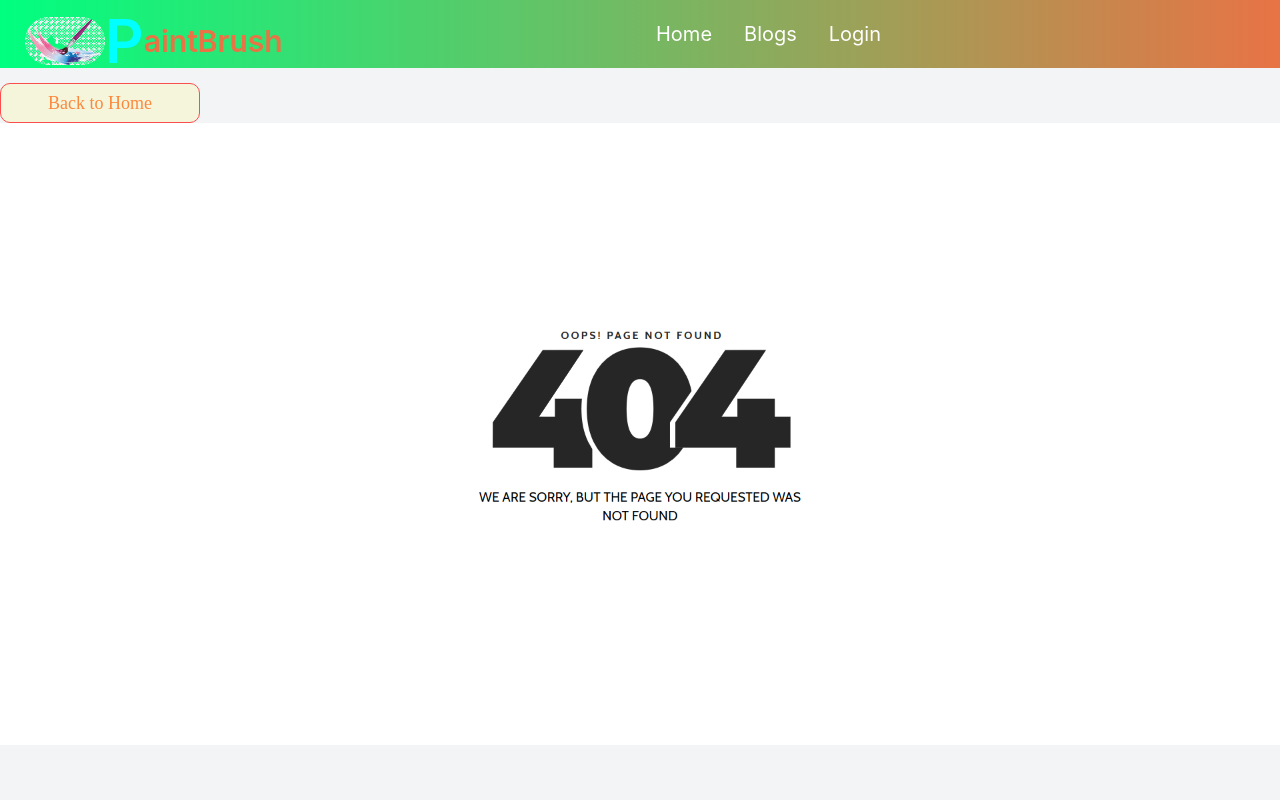
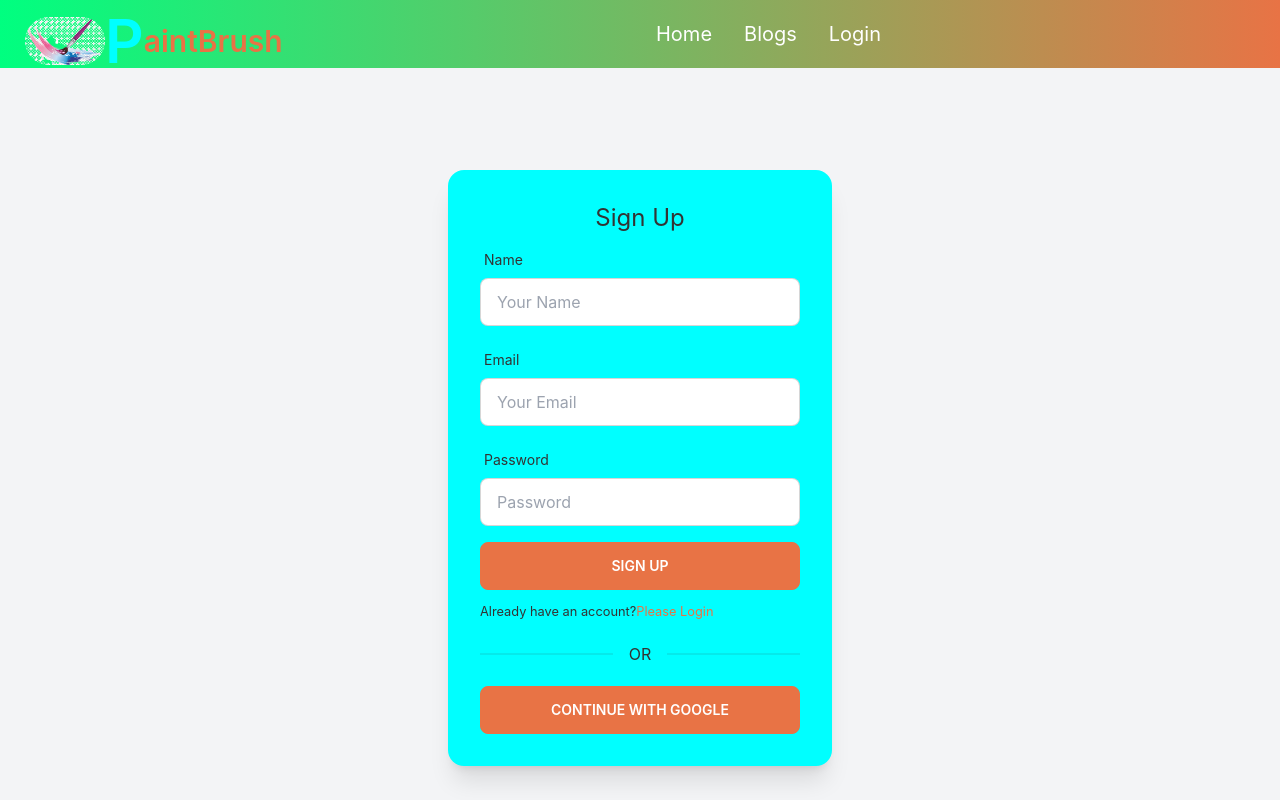
Before and after one commit to ahatasam2573/paintBrush-client, a React (Create React App) app: page /signup in a window 1280 px wide. Shown: the top 800 px of the page. Built offline with nearby package versions, Linux system fonts and the light colour scheme; no server answers.

Commit message:
signup completed

```diff
--- a/src/App.js
+++ b/src/App.js
@@ -3,6 +3,7 @@
 import Blogs from './Pages/Blogs/Blogs';
 import Home from './Pages/Home/Home';
 import Login from './Pages/Login/Login';
+import SignUp from './Pages/Login/SignUp';
 import Footer from './Pages/Shared/Footer';
 import Navbar from './Pages/Shared/Navbar';
 import NotFound from './Pages/Shared/NotFound/NotFound';
@@ -15,6 +16,7 @@
         <Route path='/' element={<Home></Home>}></Route>
         <Route path='/blogs' element={<Blogs></Blogs>}></Route>
         <Route path='/login' element={<Login></Login>}></Route>
+        <Route path='/signup' element={<SignUp></SignUp>}></Route>
         <Route path='*' element={<NotFound></NotFound>}></Route>
       </Routes>
       <Footer></Footer>
--- a/src/Pages/Login/SignUp.js
+++ b/src/Pages/Login/SignUp.js
@@ -1,9 +1,129 @@
 import React from 'react';
+import { useCreateUserWithEmailAndPassword, useSignInWithGoogle, useUpdateProfile } from 'react-firebase-hooks/auth';
+import auth from '../../firebase.init';
+import { useForm } from "react-hook-form";
+import Loading from '../Shared/Loading';
+import { Link, useNavigate } from 'react-router-dom';
 
 const SignUp = () => {
+    const [signInWithGoogle, gUser, gLoading, gError] = useSignInWithGoogle(auth);
+    const { register, formState: { errors }, handleSubmit } = useForm();
+
+    const [
+        createUserWithEmailAndPassword,
+        user,
+        loading,
+        error,
+    ] = useCreateUserWithEmailAndPassword(auth);
+
+    const [updateProfile, updating, updateError] = useUpdateProfile(auth);
+    const navigate = useNavigate();
+
+    let signInError;
+
+    if (loading || gLoading || updating) {
+        return <Loading></Loading>;
+    }
+
+    if (error || gError || updateError) {
+        signInError = <p className='text-red-500'><small>{error?.message || gError?.message}</small></p>
+    }
+    const onSubmit = async data => {
+        console.log(data);
+        await createUserWithEmailAndPassword(data.email, data.password);
+        await updateProfile({ displayName: data.name });
+        navigate('/');
+    };
+
     return (
-        <div>
+        <div className='flex justify-center items-center h-screen'>
+            <div className="card w-96 bg-primary shadow-xl">
+                <div className="card-body">
+                    <h2 className="text-center text-2xl font-semiBold">Sign Up</h2>
+                    <form onSubmit={handleSubmit(onSubmit)}>
 
+                        <div className="form-control w-full max-w-xs">
+                            <label className="label">
+                                <span className="label-text">Name</span>
+
+                            </label>
+                            <input
+                                type="text"
+                                placeholder="Your Name"
+                                className="input input-bordered w-full max-w-xs"
+                                {...register("name", {
+
+
+                                    required: {
+                                        value: true,
+                                        message: 'Name is required'
+                                    }
+                                })}
+                            />
+                            <label className="label">
+                                {errors.name?.type === 'required' && <span className="label-text-alt text-red-500">{errors.name.message}</span>}
+                            </label>
+                        </div> <div className="form-control w-full max-w-xs">
+                            <label className="label">
+                                <span className="label-text">Email</span>
+
+                            </label>
+                            <input
+                                type="email"
+                                placeholder="Your Email"
+                                className="input input-bordered w-full max-w-xs"
+                                {...register("email", {
+                                    required: {
+                                        value: true,
+                                        message: 'Email is required'
+                                    },
+                                    pattern: {
+                                        value: /[a-z0-9]+@[a-z]+\.[a-z]{2,3}/,
+                                        message: 'Please provide a valid email'
+                                    }
+                                })}
+                            />
+                            <label className="label">
+                                {errors.email?.type === 'required' && <span className="label-text-alt text-red-500">{errors.email.message}</span>}
+                                {errors.email?.type === 'pattern' && <span className="label-text-alt text-red-500">{errors.email.message}</span>}
+                            </label>
+                        </div>
+
+                        <div className="form-control w-full max-w-xs">
+                            <label className="label">
+                                <span className="label-text">Password</span>
+
+                            </label>
+                            <input
+                                type="password"
+                                placeholder="Password"
+                                className="input input-bordered w-full max-w-xs"
+                                {...register("password", {
+                                    required: {
+                                        value: true,
+                                        message: 'Password is required'
+                                    },
+                                    minLength: {
+                                        value: 6,
+                                        message: 'Password must be 6 characters or longer'
+                                    }
+                                })}
+                            />
+                            <label className="label">
+                                {errors.password?.type === 'required' && <span className="label-text-alt text-red-500">{errors.password.message}</span>}
+                                {errors.password?.type === 'minLength' && <span className="label-text-alt text-red-500">{errors.password.message}</span>}
+                            </label>
+                        </div>
+
+                        {signInError}
+                        <input className='btn btn-accent w-full max-w-xs text-white' type="submit" value="Sign Up" />
+                    </form>
+                    <p><small>Already have an account?<Link className='text-accent' to='/login'>Please Login</Link></small></p>
+
+                    <div className="divider">OR</div>
+                    <button onClick={() => signInWithGoogle()} className="btn btn-accent text-white">Continue With Google</button>
+                </div>
+            </div>
         </div>
     );
 };
```
